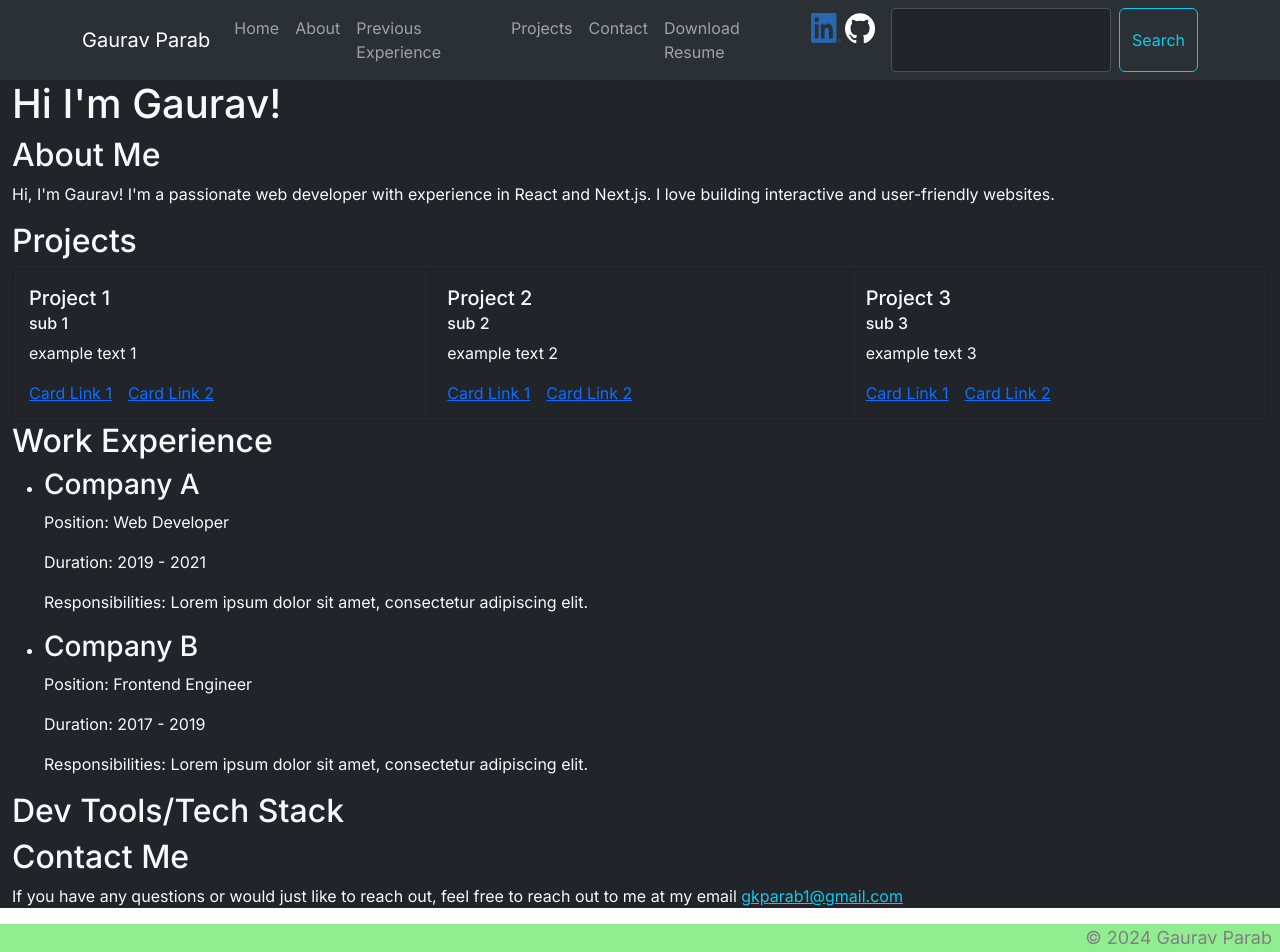
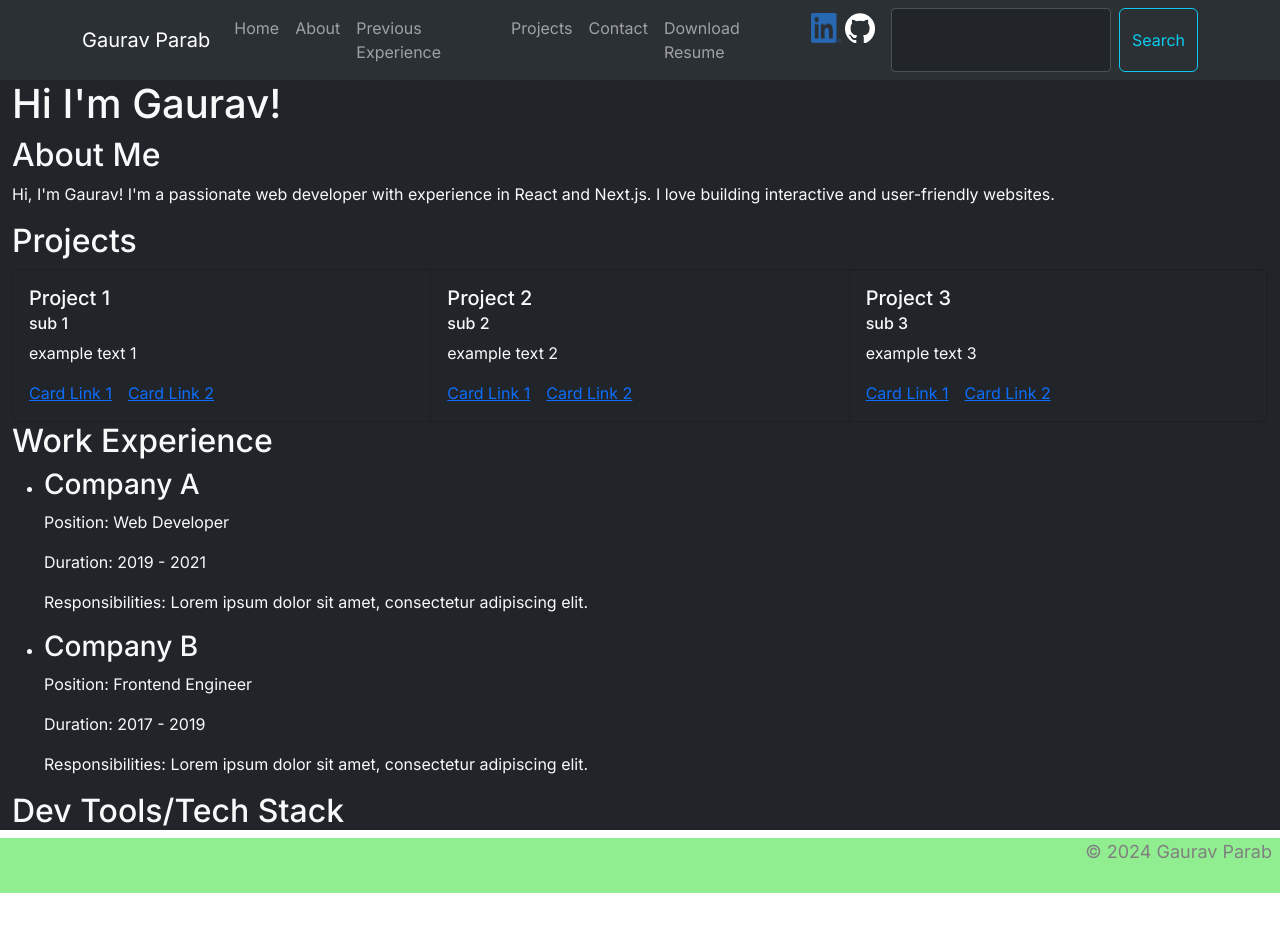
Before and after one commit to graviscool/gauravkparab.com, a Next.js app: page / in a window 1280 px wide. Shown: the top 952 px of the page. After the commit the page ends 893 px from the top, so only its background shows below. Built offline with nearby package versions, Linux system fonts and the light colour scheme.

Commit message:
contact: change to new page

```diff
--- a/components/Main.tsx
+++ b/components/Main.tsx
@@ -99,16 +99,6 @@ export default function Main() {
           <section id="techstack">
             <h2>Dev Tools/Tech Stack</h2>
           </section>
-          <section id="contact">
-            <h2>Contact Me</h2>
-            <p>
-              If you have any questions or would just like to reach out, feel
-              free to reach out to me at my email{" "}
-              <a href="mailto:gkparab1@gmail.com" className="link-info">
-                gkparab1@gmail.com
-              </a>
-            </p>
-          </section>
         </main>
       </div>
     </Container>
--- a/components/NavigationBar.tsx
+++ b/components/NavigationBar.tsx
@@ -22,12 +22,9 @@ export default function NavigationBar() {
           aria-labelledby="offcanvasNavbarLabel-expand-lg"
           placement="end"
           data-bs-theme="dark"
-          sc
         >
           <Offcanvas.Header closeButton>
-            <Offcanvas.Title className="fw-bolder">
-              Navigation
-            </Offcanvas.Title>
+            <Offcanvas.Title className="fw-bolder">Navigation</Offcanvas.Title>
           </Offcanvas.Header>
           <Offcanvas.Body>
             <Nav className="me-auto">
@@ -35,7 +32,7 @@ export default function NavigationBar() {
               <Nav.Link href="#about">About</Nav.Link>
               <Nav.Link href="#prevexp">Previous Experience</Nav.Link>
               <Nav.Link href="#projects">Projects</Nav.Link>
-              <Nav.Link href="#contact">Contact</Nav.Link>
+              <Nav.Link href="/contact">Contact</Nav.Link>
             </Nav>
             <Nav className="me-1">
               <Nav.Link href="/documents/Gaurav_Parab_resume.pdf" download>
```
Also changed, not shown: app/contact/page.tsx (added, +16 -0 lines).
